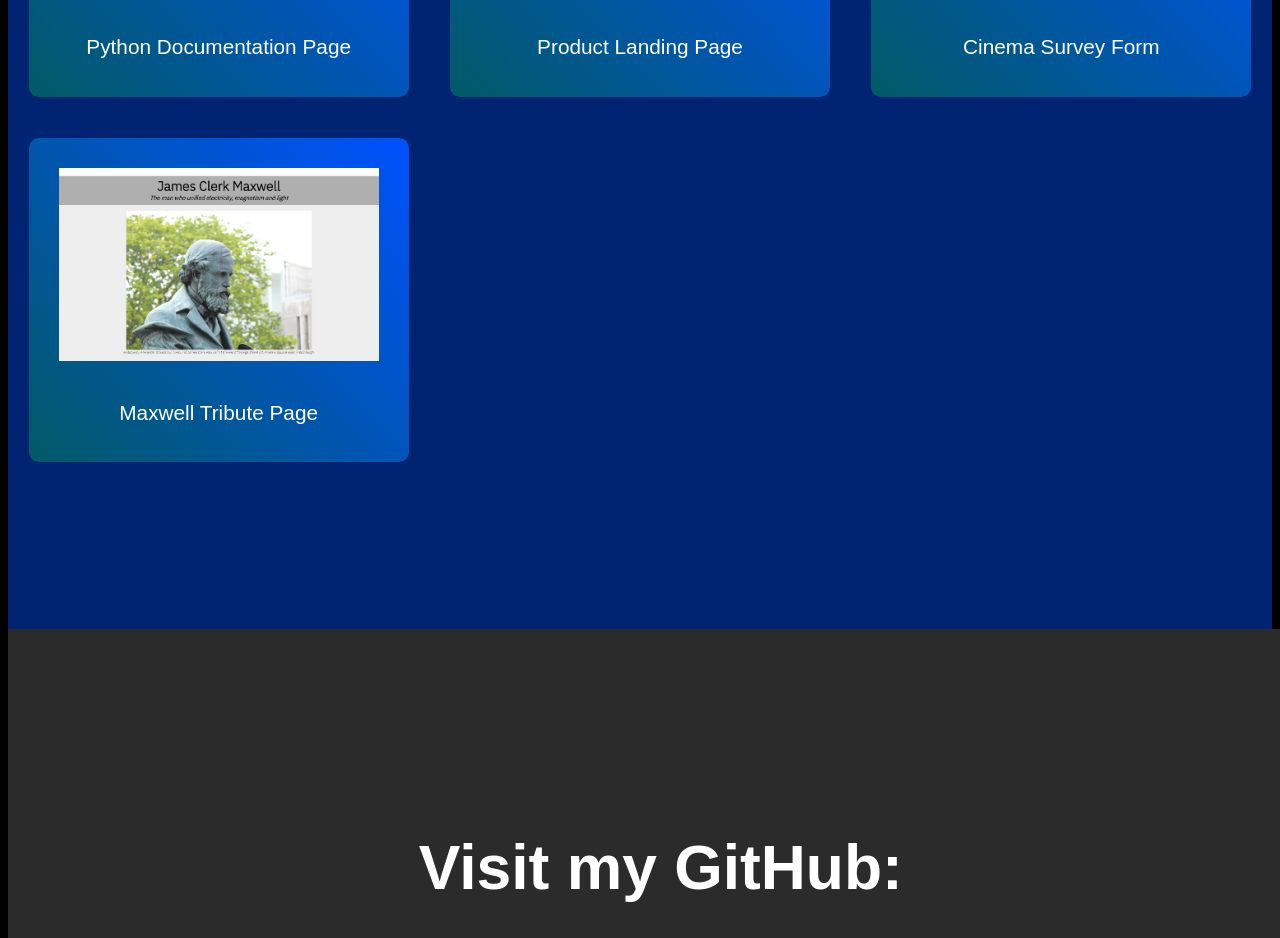
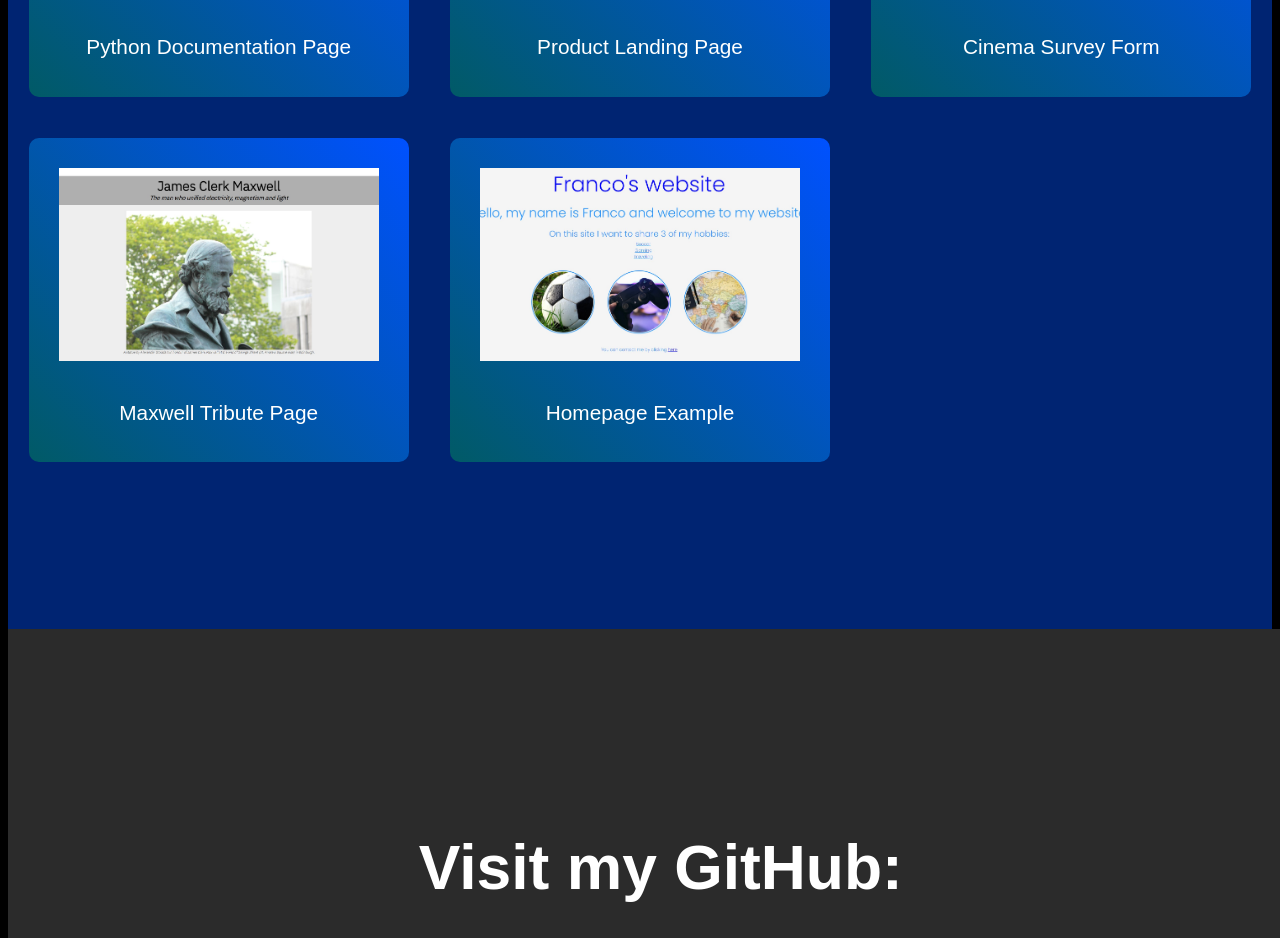
Before and after one commit to franco10/franco10.github.io, a plain HTML site: page index.html in a window 1280 px wide. Shown: the part 1240-2178 px from the top of the page. Drawn offline with Linux system fonts and the light colour scheme; a web font is replaced by a local one.

Commit message:
add homepage-example

```diff
--- a/index.html
+++ b/index.html
@@ -60,6 +60,11 @@
                     <img class="project-image" src="img/maxwellTributePage.jpg" alt="project"/>
                     <p class="project-title">Maxwell Tribute Page</p>
                 </a>
+
+                <a href="https://franco10.github.io/homepage-example/" target="_blank" class="project project-tile">
+                    <img class="project-image" src="img/homepage-example.jpg" alt="project"/>
+                    <p class="project-title">Homepage Example</p>
+                </a>
             </div>
         </section>
 
```
Also changed, not shown: img/homepage-example.jpg (added).
